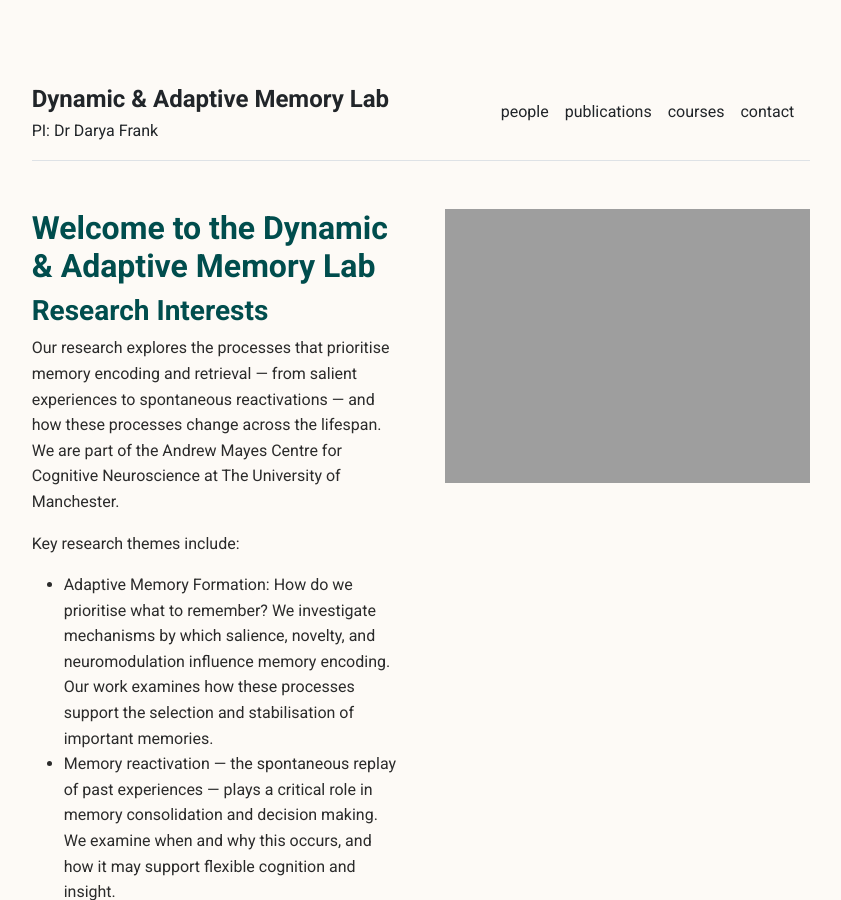
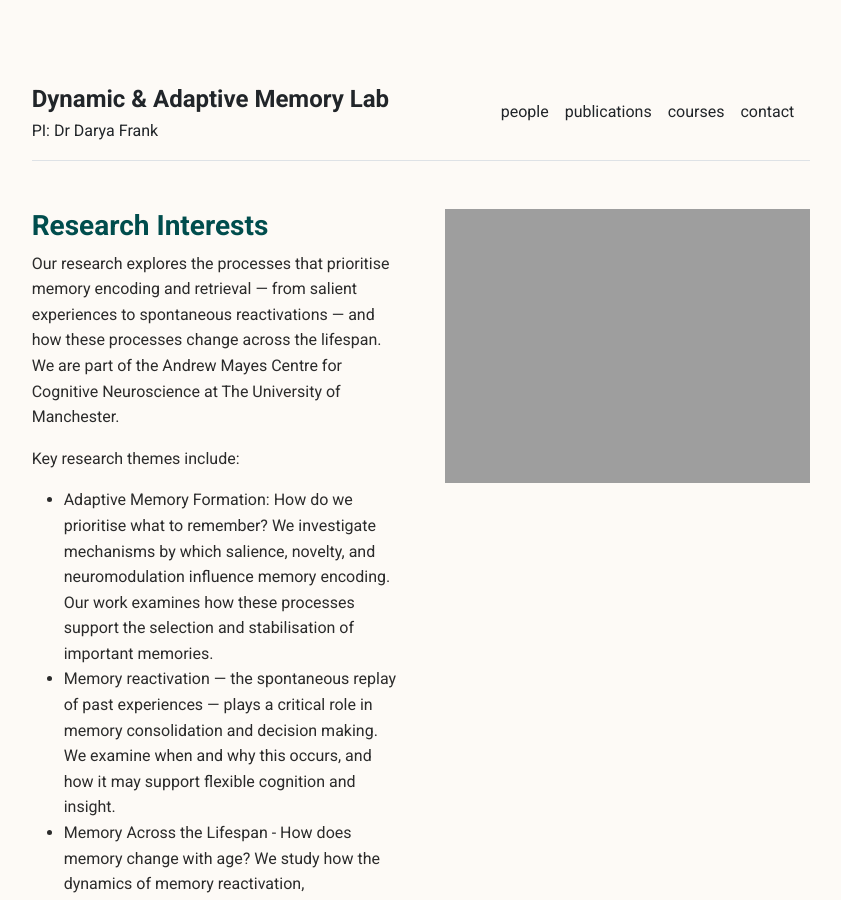
Before and after one commit to frank-dam-lab/frank-dam-lab.github.io, a Jekyll site: the page built from index.md, in a window 1280 px wide and 900 px high. Shown: the whole window, without its empty margins (219-1060 px from the left). Built offline with Jekyll 4.4.1, drawn with Linux system fonts in a browser that asks for light colours; our own code applies the rules of GitHub Pages for plain Markdown files.

Commit message:
Update index.md

```diff
--- a/index.md
+++ b/index.md
@@ -1,8 +1,6 @@
 ---
 layout: home
 ---
-
-## Welcome to the Dynamic & Adaptive Memory Lab
 
 ### Research Interests
 Our research explores  the processes that prioritise memory encoding and retrieval — from salient experiences to spontaneous reactivations — and how these processes change across the lifespan. We are part of the Andrew Mayes Centre for Cognitive Neuroscience at The University of Manchester.
```
